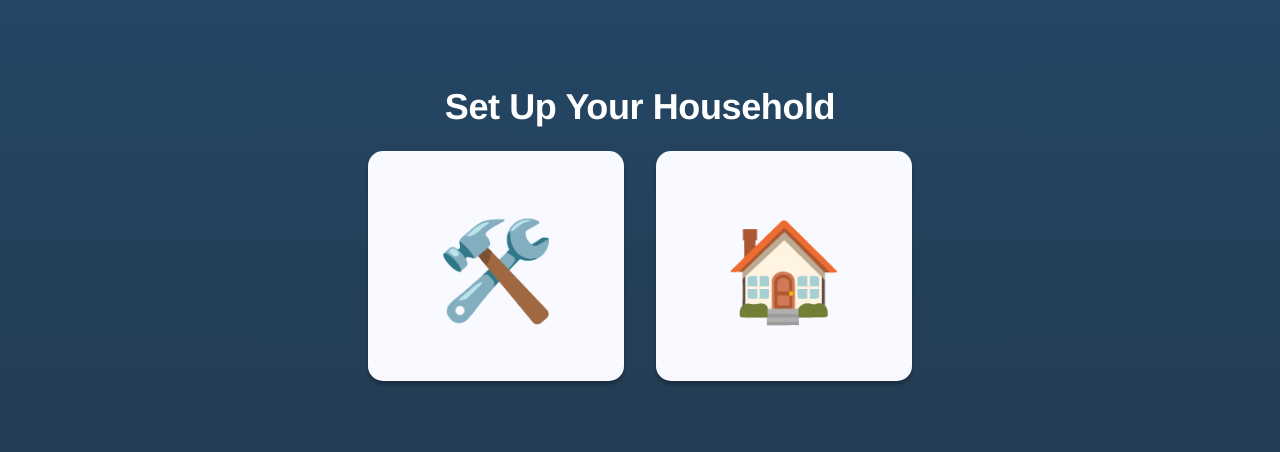
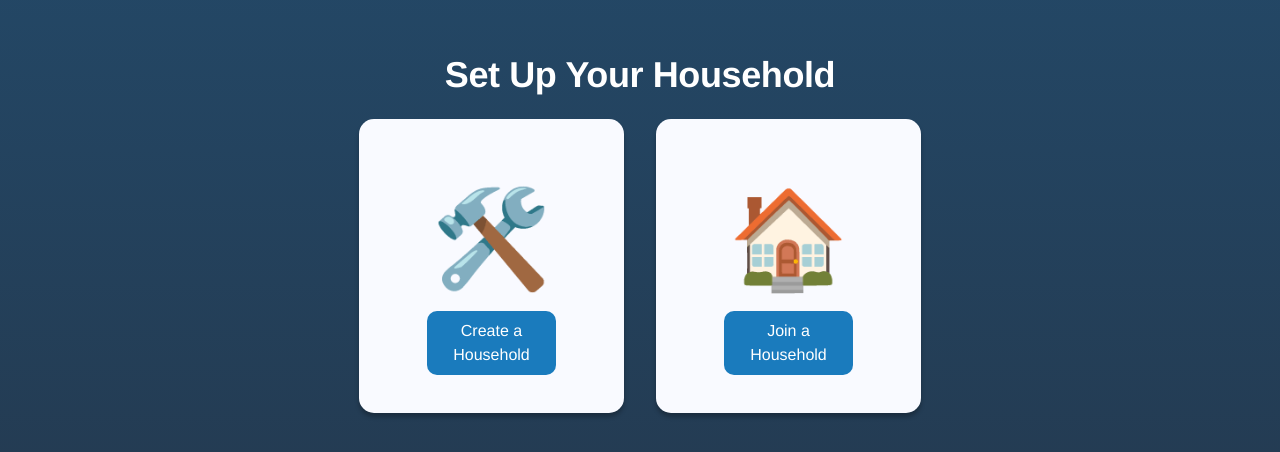
Before and after one commit to akirafeng2/everyday_rewards_finance_tool, a React (Vite) app in the folder src/frontend/: page /Household in a window 1280 px wide. Shown: the part 178-630 px from the top of the page. Built offline with nearby package versions, Linux system fonts and the light colour scheme.

Commit message:
household setup page done

```diff
--- a/src/frontend/src/pages/Authentication/HouseholdSetup.tsx
+++ b/src/frontend/src/pages/Authentication/HouseholdSetup.tsx
@@ -8,10 +8,12 @@ const HouseholdSetup = () => {
       <div className="title">Set Up Your Household</div>
       <div className="householdOptions">
         <div className="whiteBox">
-          <Emoji label="tools" symbol="🛠️"/>
+          <Emoji label="tools" symbol="🛠️" />
+          <Link to="/household/create" className="householdButton">Create a <br/> Household </Link>
         </div>
         <div className="whiteBox">
-        <Emoji label="house" symbol="🏠"/>
+          <Emoji label="house" symbol="🏠" />
+          <Link to="/household/join" className="householdButton">Join a <br/> Household </Link>
         </div>
       </div>
     </main>
--- a/src/frontend/src/pages/Authentication/authentication.css
+++ b/src/frontend/src/pages/Authentication/authentication.css
@@ -117,13 +117,29 @@ div.whiteBox {
   line-height: 24px;
 }
 
-.auth .householdOptions{
-    display: flex;
-    justify-content: center;
-    align-items: center;
-    flex-direction: row;
+.auth .householdOptions {
+  display: flex;
+  justify-content: center;
+  align-items: center;
+  flex-direction: row;
 }
 
-.auth .emoji{
-    font-size: 96px;
+.auth .emoji {
+  font-size: 96px;
 }
+
+.householdOptions .householdButton {
+  background: #1a7bbd;
+  border-radius: 10px;
+
+  color: white;
+  font-size: 16px;
+  font-family: "DM Sans-Regular", Helvetica;
+  font-weight: 400;
+  line-height: 24px;
+  word-wrap: "break-word";
+  text-align: center;
+
+  width: 129px;
+  padding:8px 0px;
+}
```
